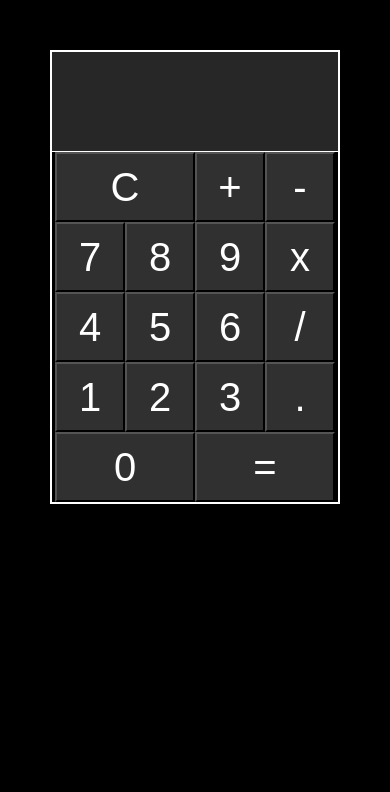
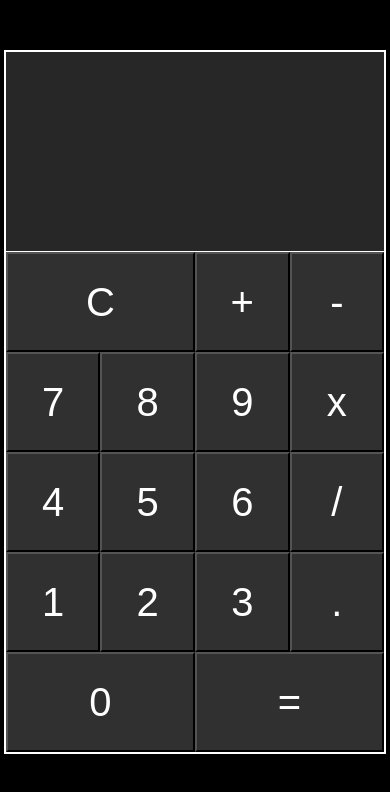
Before and after one commit to AdrDavid/Calculadora, a plain HTML site: page index.html in a window 390 px wide. Drawn offline with Linux system fonts and the light colour scheme.

Commit message:
Calculadora

```diff
--- a/css/style.css
+++ b/css/style.css
@@ -12,7 +12,7 @@ body{
 .container{
     width: 100%;
     /* height: 900px; */
-    padding: 50px;
+    padding: 50px 0;
     display: flex;
     align-items: center;
     justify-content: center;
@@ -26,8 +26,39 @@ body{
     flex-wrap: wrap;
     justify-content: space-around;
 }
+@media (max-width: 700px){
+    .botao{
+        width: 98%;
+    }
+
+    .botao > .visor{
+        height: 200px;
+    }
+    .botao li{
+        width: 100%;
+    }
+
+    .botao li button{
+        height: 100px;
+        width: 25%;
+    }
+
+    .botao li > #zerar{
+        width: 50% !important;
+    }
+
+    .botao li .igual{
+        width: 50% !important;
+    }
+    .botao li .zero{
+        width: 50% !important;
+    }
+
+}
 .botao li{
     display: flex;
+    width: 100%;
+    justify-content: center;
 }
 
 .botao button{
@@ -56,6 +87,7 @@ body{
 }
 
 .visor{
+    text-align: right;
     font-family: 'Gill Sans', 'Gill Sans MT', Calibri, 'Trebuchet MS', sans-serif;
     color: white;
     font-size: 25px;
```
